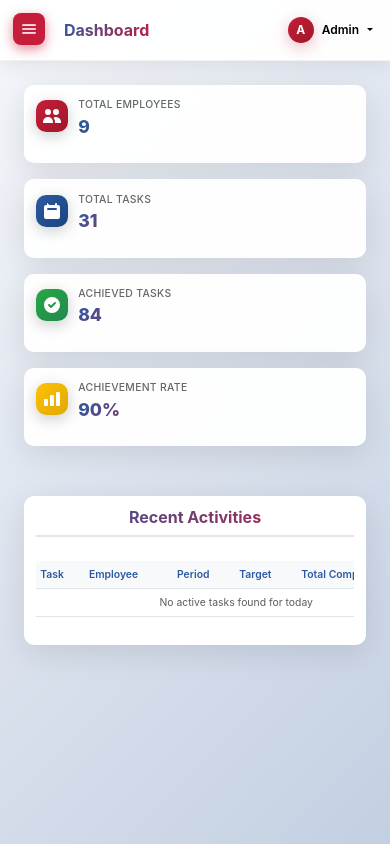
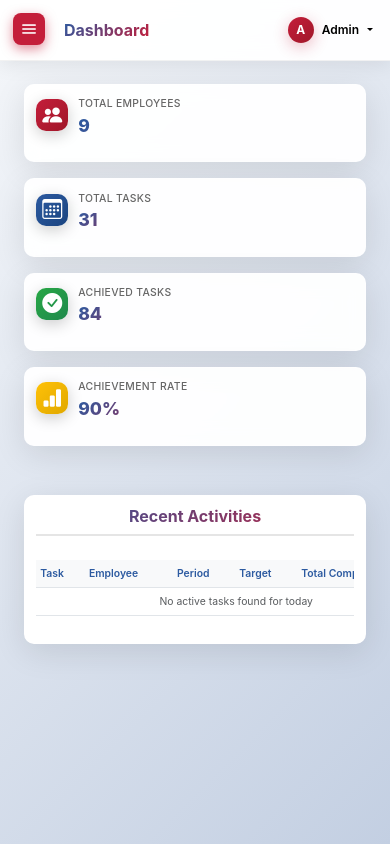
Before and after one commit to Enggal0/tama_kp, a PHP site: page /admin/dashboard.php in a window 390 px wide. Run offline with PHP 8.4, Linux system fonts and the light colour scheme; a user stored in the database is signed in; data comes from the database, SQL or seed files in the repository.

Commit message:
update icon

```diff
--- a/admin/dashboard.php
+++ b/admin/dashboard.php
@@ -69,45 +69,35 @@ $resultRecentTasks = mysqli_query($conn, $sqlRecentTasks);
       <div class="sidebar-nav">
         <div class="nav-item">
             <a href="dashboard.php" class="nav-link active">
-            <svg class="nav-icon" fill="currentColor" viewBox="0 0 20 20">
-              <path d="M3 4a1 1 0 011-1h12a1 1 0 011 1v2a1 1 0 01-1 1H4a1 1 0 01-1-1V4zM3 10a1 1 0 011-1h6a1 1 0 011 1v6a1 1 0 01-1 1H4a1 1 0 01-1-1v-6zM14 9a1 1 0 00-1 1v6a1 1 0 001 1h2a1 1 0 001-1v-6a1 1 0 00-1-1h-2z"/>
-            </svg>
+                <i class="bi bi-grid-1x2-fill nav-icon"></i>
                 <span class="nav-text">Dashboard</span>
             </a>
         </div>
 
         <div class="nav-item">
             <a href="manageaccount.php" class="nav-link">
-            <svg class="nav-icon" fill="currentColor" viewBox="0 0 20 20">
-              <path d="M9 6a3 3 0 11-6 0 3 3 0 016 0zM17 6a3 3 0 11-6 0 3 3 0 016 0zM12.93 17c.046-.327.07-.66.07-1a6.97 6.97 0 00-1.5-4.33A5 5 0 0119 16v1h-6.07zM6 11a5 5 0 015 5v1H1v-1a5 5 0 015-5z"/>
-            </svg>
+                <i class="bi bi-people-fill nav-icon"></i>
                 <span class="nav-text">Manage Account</span>
             </a>
         </div>
 
         <div class="nav-item">
             <a href="managetask.php" class="nav-link">
-            <svg class="nav-icon" fill="currentColor" viewBox="0 0 20 20">
-              <path fill-rule="evenodd" d="M6 2a1 1 0 00-1 1v1H4a2 2 0 00-2 2v10a2 2 0 002 2h12a2 2 0 002-2V6a2 2 0 00-2-2h-1V3a1 1 0 10-2 0v1H7V3a1 1 0 00-1 1zm0 5a1 1 0 000 2h8a1 1 0 100-2H6z" clip-rule="evenodd"/>
-            </svg>
+                <i class="bi bi-calendar3 nav-icon"></i>
                 <span class="nav-text">Manage Task</span>
             </a>
         </div>
 
         <div class="nav-item">
             <a href="stats.php" class="nav-link">
-            <svg class="nav-icon" fill="currentColor" viewBox="0 0 20 20">
-              <path d="M2 11a1 1 0 011-1h2a1 1 0 011 1v5a1 1 0 01-1 1H3a1 1 0 01-1-1v-5zM8 7a1 1 0 011-1h2a1 1 0 011 1v9a1 1 0 01-1 1H9a1 1 0 01-1-1V7zM14 4a1 1 0 011-1h2a1 1 0 011 1v12a1 1 0 01-1 1h-2a1 1 0 01-1-1V4z"/>
-            </svg>
+                <i class="bi bi-bar-chart-fill nav-icon"></i>
                 <span class="nav-text">Performance Stats</span>
             </a>
         </div>
 
         <div class="nav-item">
-                    <a href="report.php" class="nav-link" data-section="reports" onclick="showSection('reports')">
-                        <svg class="nav-icon" fill="currentColor" viewBox="0 0 20 20">
-                            <path fill-rule="evenodd" d="M4 4a2 2 0 012-2h4.586A2 2 0 0112 2.586L15.414 6A2 2 0 0116 7.414V16a2 2 0 01-2 2H6a2 2 0 01-2-2V4zm2 6a1 1 0 011-1h6a1 1 0 110 2H7a1 1 0 01-1-1zm1 3a1 1 0 100 2h6a1 1 0 100-2H7z" clip-rule="evenodd"/>
-                        </svg>
+            <a href="report.php" class="nav-link">
+                <i class="bi bi-file-earmark-text-fill nav-icon"></i>
                 <span class="nav-text">Employee Report</span>
             </a>
         </div>
@@ -143,9 +133,7 @@ $resultRecentTasks = mysqli_query($conn, $sqlRecentTasks);
                     <div class="overview-card">
                         <div class="card-header">
                             <div class="card-icon primary">
-                                <svg width="20" height="20" fill="white" viewBox="0 0 20 20">
-                                    <path d="M9 6a3 3 0 11-6 0 3 3 0 016 0zM17 6a3 3 0 11-6 0 3 3 0 016 0zM12.93 17c.046-.327.07-.66.07-1a6.97 6.97 0 00-1.5-4.33A5 5 0 0119 16v1h-6.07zM6 11a5 5 0 015 5v1H1v-1a5 5 0 015-5z"/>
-                                </svg>
+                                <i class="bi bi-people-fill"></i>
                             </div>
                             <div class="card-info">
                                 <div class="card-title">Total Employees</div>
@@ -157,9 +145,7 @@ $resultRecentTasks = mysqli_query($conn, $sqlRecentTasks);
                     <div class="overview-card">
                         <div class="card-header">
                             <div class="card-icon secondary">
-                                <svg width="20" height="20" fill="white" viewBox="0 0 20 20">
-                                    <path fill-rule="evenodd" d="M6 2a1 1 0 00-1 1v1H4a2 2 0 00-2 2v10a2 2 0 002 2h12a2 2 0 002-2V6a2 2 0 00-2-2h-1V3a1 1 0 10-2 0v1H7V3a1 1 0 00-1 1zm0 5a1 1 0 000 2h8a1 1 0 100-2H6z" clip-rule="evenodd"/>
-                                </svg>
+                                <i class="bi bi-calendar3"></i>
                             </div>
                             <div>
                                 <div class="card-title">Total Tasks</div>
@@ -171,9 +157,7 @@ $resultRecentTasks = mysqli_query($conn, $sqlRecentTasks);
                     <div class="overview-card">
                         <div class="card-header">
                             <div class="card-icon success">
-                                <svg width="20" height="20" fill="white" viewBox="0 0 20 20">
-                                    <path fill-rule="evenodd" d="M10 18a8 8 0 100-16 8 8 0 000 16zm3.707-9.293a1 1 0 00-1.414-1.414L9 10.586 7.707 9.293a1 1 0 00-1.414 1.414l2 2a1 1 0 001.414 0l4-4z" clip-rule="evenodd"/>
-                                </svg>
+                                <i class="bi bi-check-circle-fill"></i>
                             </div>
                             <div>
                                 <div class="card-title">Achieved Tasks</div>
@@ -185,9 +169,7 @@ $resultRecentTasks = mysqli_query($conn, $sqlRecentTasks);
                     <div class="overview-card">
                         <div class="card-header">
                             <div class="card-icon warning">
-                                <svg width="20" height="20" fill="white" viewBox="0 0 20 20">
-                                    <path d="M2 11a1 1 0 011-1h2a1 1 0 011 1v5a1 1 0 01-1 1H3a1 1 0 01-1-1v-5zM8 7a1 1 0 011-1h2a1 1 0 011 1v9a1 1 0 01-1 1H9a1 1 0 01-1-1V7zM14 4a1 1 0 011-1h2a1 1 0 011 1v12a1 1 0 01-1 1h-2a1 1 0 01-1-1V4z"/>
-                                </svg>
+                                <i class="bi bi-bar-chart-fill"></i>
                             </div>
                             <div>
                                 <div class="card-title">Achievement Rate</div>
--- a/css/admin/style-dashboard.css
+++ b/css/admin/style-dashboard.css
@@ -151,7 +151,8 @@ body {
     align-items: center;
     width: 100%;
     z-index: 900;
-    position: relative;
+    position: fixed;
+    top: 0;
     box-sizing: border-box;
     border-bottom: 1px solid rgba(0,0,0,0.05);
     transition: all 0.3s ease;
@@ -190,6 +191,7 @@ body {
 .content {
     flex: 1;
     padding: 2.5rem;
+    padding-top: calc(6.5rem + 20px);
     display: flex;
     flex-direction: column;
     gap: 2rem;
@@ -253,6 +255,11 @@ body {
     margin-right: 15px;
     box-shadow: 0 4px 15px rgba(0,0,0,0.2);
     transition: transform 0.3s ease;
+}
+
+.card-icon i {
+    font-size: 20px;
+    color: white;
 }
 
 .overview-card:hover .card-icon {
@@ -467,7 +474,7 @@ body {
     .header { padding: 1rem 1rem; padding-left: 4.5rem; }
     .section-title { font-size: 1.4rem; }
     .header-title { font-size: 1.7rem; }
-    .content { padding: 2rem; gap: 1.5rem; }
+    .content { padding: 2rem; gap: 1.5rem; padding-top: calc(5.2rem + 20px);}
     .overview-cards { grid-template-columns: repeat(2, 1fr); gap: 1.2rem; }
     .overview-card { padding: 1.5rem; }
     .card-title { font-size: 0.85rem; }
@@ -483,7 +490,7 @@ body {
     .header { padding: 1rem 1rem; padding-left: 4rem; font-size: 1.1rem; }
     .header-title { font-size: 1.5rem; margin-left: 1.5rem; margin-top: 1rem; }
     .user-avatar { width: 34px; height: 34px; font-size: 1rem; }
-    .content { padding: 2rem; gap: 1rem; }
+    .content { padding: 2rem; gap: 1rem; padding-top: calc(5rem + 20px);}
     .overview-cards { grid-template-columns: 1fr; gap: 1rem; }
     .overview-card { padding: 1rem; border-radius: 14px; }
     .card-header { margin-bottom: 1rem; }
@@ -500,7 +507,7 @@ body {
     .header { min-height: 48px; padding: 0.7rem 0.4rem; padding-left: 3.5rem; }
     .header-title { font-size: 1.2rem; margin-top: 0.8rem; margin-left: 1rem; }
     .user-avatar { width: 28px; height: 28px; font-size: 0.8rem; }
-    .content { padding: 2rem; gap: 0.8rem; }
+    .content { padding: 2rem; gap: 0.8rem; padding-top: calc(5rem + 20px);}
     .overview-card { padding: 0.8rem; border-radius: 12px; }
     .card-icon { width: 40px; height: 40px; border-radius: 12px; }
     .card-title { font-size: 0.75rem; margin-bottom: 0.3rem; }
@@ -519,7 +526,7 @@ body {
 @media (max-width: 480px) {
     .header-title { font-size: 1.1rem; margin-top: 0.6rem; }
     .user-avatar { width: 26px; height: 26px; font-size: 0.75rem; }
-    .content { padding: 1.5rem; gap: 0.6rem; }
+    .content { padding: 1.5rem; gap: 0.6rem; padding-top: calc(4.5rem + 20px);}
     .overview-card { padding: 0.7rem; border-radius: 10px; }
     .card-icon { width: 36px; height: 36px; border-radius: 10px; margin-right: 10px; }
     .card-title { font-size: 0.7rem; letter-spacing: 0.3px; }
@@ -534,7 +541,7 @@ body {
 
 @media (max-width: 400px) {
     .header-title { font-size: 1rem; margin-left: 0.5rem; }
-    .content { padding: 1.5rem; }
+    .content { padding: 1.5rem; padding-top: calc(4rem + 20px); }
     .card-icon { width: 32px; height: 32px; }
     .card-title { font-size: 0.65rem; }
     .card-value { font-size: 1.1rem; }
@@ -547,7 +554,7 @@ body {
 @media (max-width: 320px) {
     .header-title { font-size: 0.9rem; margin-left: 0.3rem; }
     .user-avatar { width: 24px; height: 24px; font-size: 0.7rem; }
-    .content { padding: 1.5rem; }
+    .content { padding: 1.5rem; padding-top: calc(4rem + 20px); }
     .card-icon { width: 30px; height: 30px; }
     .card-title { font-size: 0.6rem; }
     .card-value { font-size: 1rem; }
```
Lines whose indentation alone changed are shown as unchanged.
